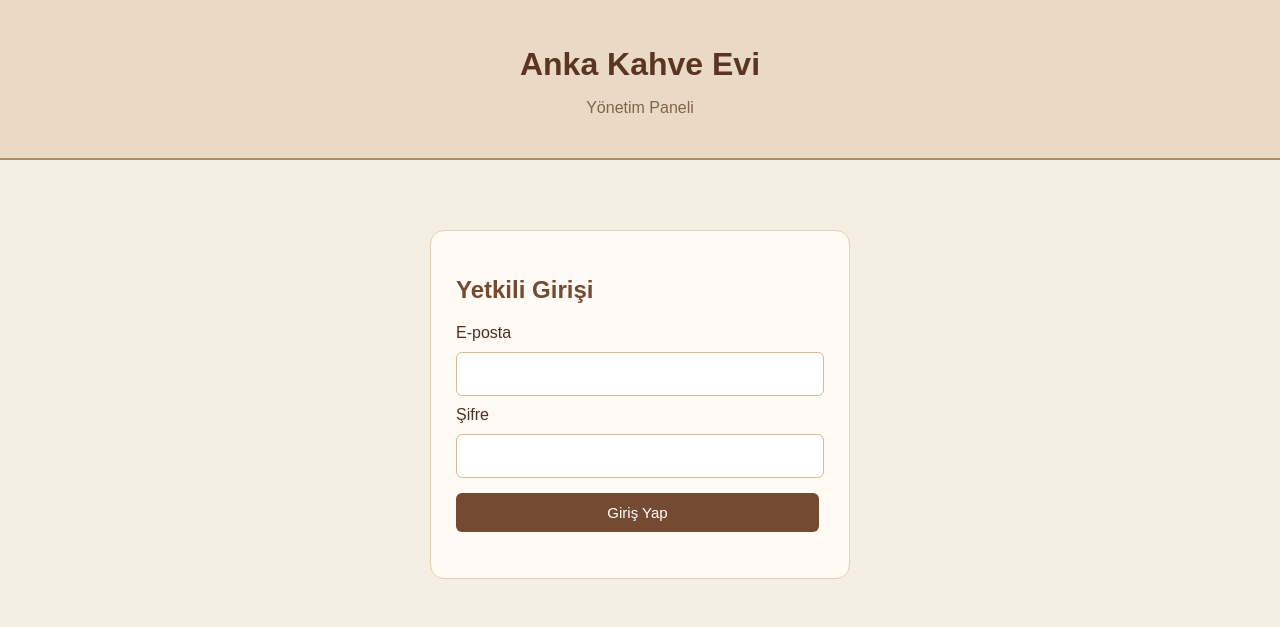
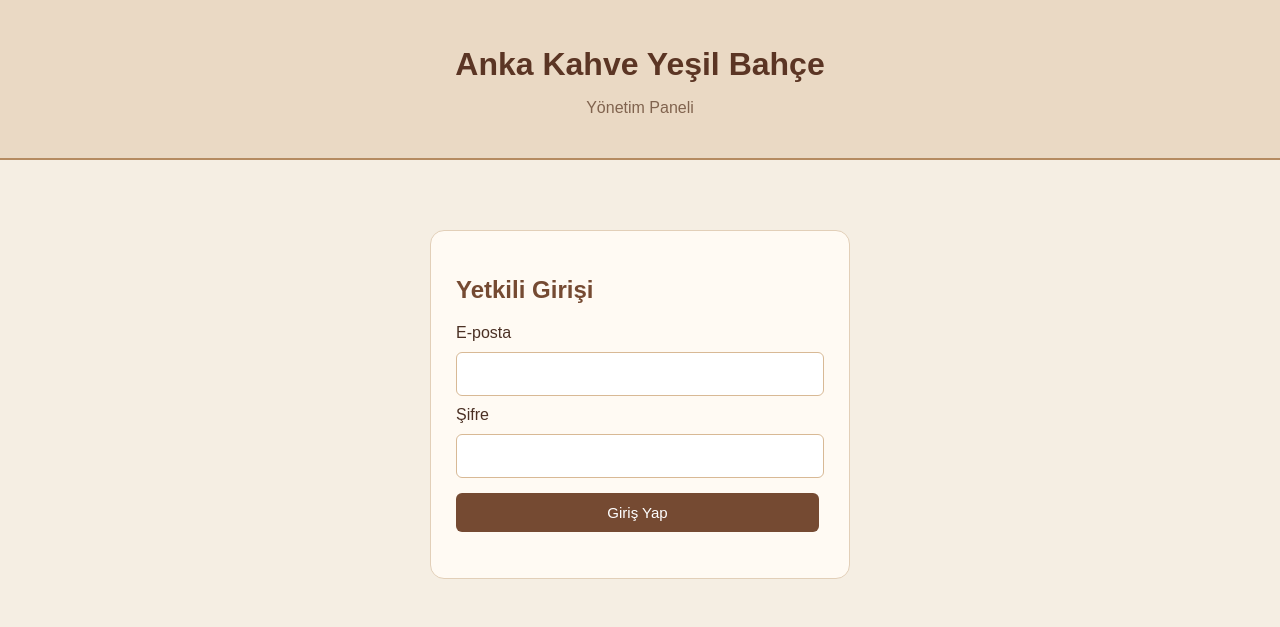
Before and after one commit to burcak-anka/anka-menu, a plain HTML site: page yonetim.html in a window 1280 px wide. Drawn offline with nearby package versions, Linux system fonts and the light colour scheme.

Commit message:
Yönetim paneli adı güncellendi

```diff
--- a/yonetim.html
+++ b/yonetim.html
@@ -4,14 +4,14 @@
 <head>
     <meta charset="UTF-8">
     <meta name="viewport" content="width=device-width, initial-scale=1.0">
-    <title>Anka Kahve Evi - Yönetim</title>
+    <title>Anka Kahve Yeşil Bahçe - Yönetim</title>
     <link rel="stylesheet" href="yonetim.css">
 </head>
 
 <body>
 
     <header>
-        <h1>Anka Kahve Evi</h1>
+        <h1>Anka Kahve Yeşil Bahçe</h1>
         <p>Yönetim Paneli</p>
     </header>
 
```
